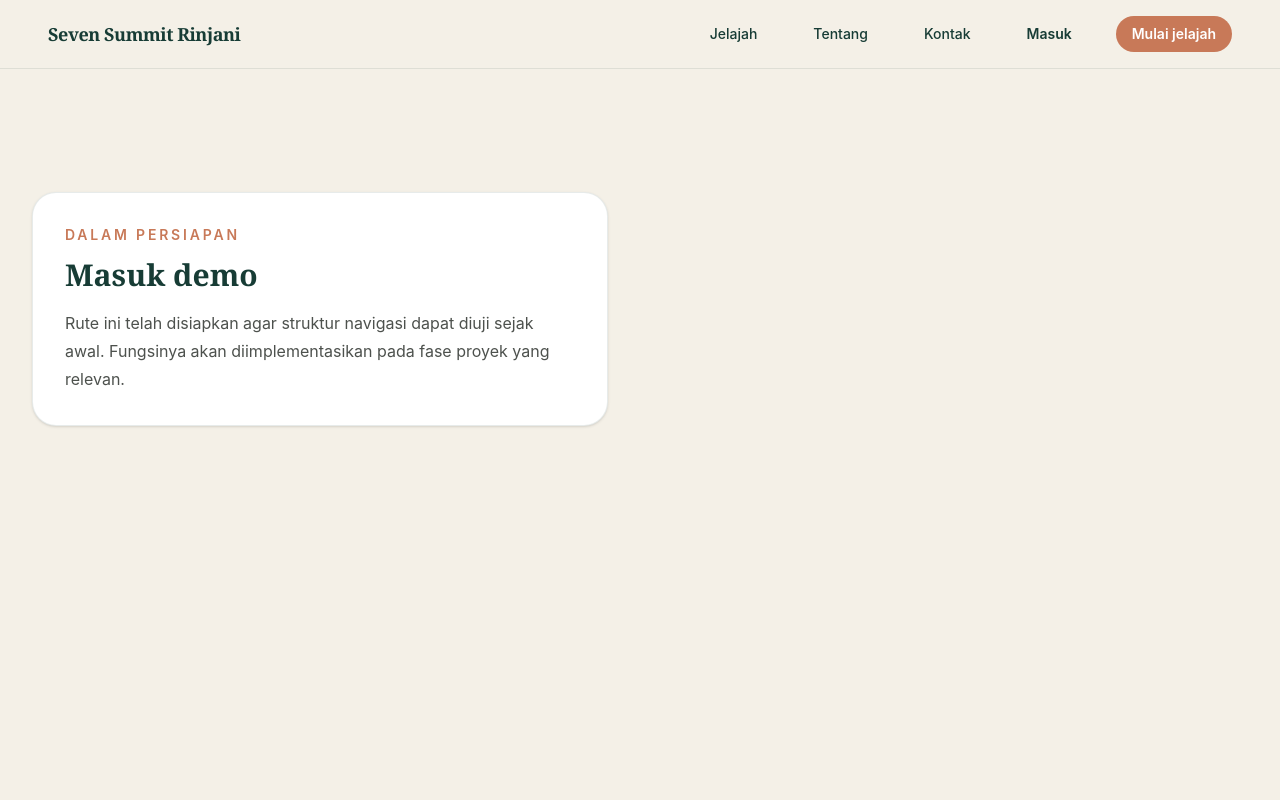
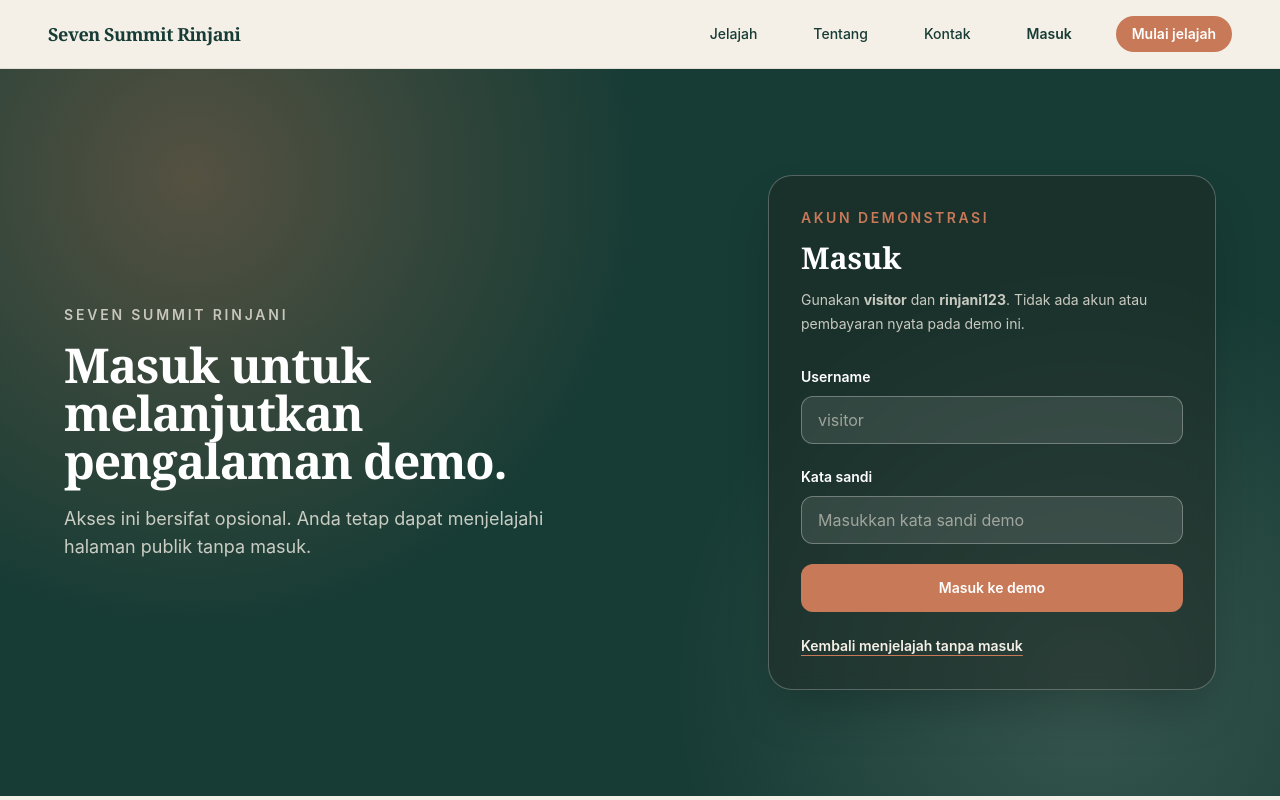
Before and after one commit to 4131yyu/seven-summit-rinjani, a React (Vite) app: page /login in a window 1280 px wide. Built offline with nearby package versions, Linux system fonts and the light colour scheme.

Commit message:
create login page

```diff
--- a/src/pages/LandingPage.tsx
+++ b/src/pages/LandingPage.tsx
@@ -36,14 +36,14 @@ export function LandingPage() {
     <>
       <section aria-labelledby="hero-heading" className="relative flex min-h-svh overflow-x-clip">
         <HeroMedia destination={activeDestination} />
-        <div className="relative z-10 mx-5 flex w-full max-w-7xl flex-col px-5 pb-6 pt-28 sm:px-8 sm:pb-10 sm:pt-32 lg:px-12 lg:pt-36">
+        <div className="relative z-10 mx-4 flex w-auto max-w-7xl flex-col px-5 pb-6 pt-28 sm:mx-5 sm:px-8 sm:pb-10 sm:pt-32 lg:px-12 lg:pt-36">
           {/* <div className="flex flex-1 items-start py-10 sm:py-14"> */}
             <div className="max-w-3xl">
               <p className="text-sm font-semibold tracking-[0.2em] text-cream/80 uppercase">Seven Summit Rinjani</p>
               <h1 className="mt-4 font-display text-5xl font-semibold tracking-tight text-white sm:text-6xl lg:text-7xl xl:text-8xl" id="hero-heading">
                 Discover the Seven Summits of Rinjani
               </h1>
-              <p className="mt-70 max-w-xl text-base leading-7 text-cream/90 sm:text-lg sm:leading-8">
+              <p className="mt-32 max-w-xl text-base leading-7 text-cream/90 sm:mt-48 sm:text-lg sm:leading-8 lg:mt-70">
                 Sebuah ruang untuk mempersiapkan pengalaman eksplorasi Rinjani melalui visual dan informasi yang akan diperbarui bersama tim.
               </p>
               <button className="button-primary mt-7" onClick={scrollToGallery} type="button">Explore the Summits</button>
--- /dev/null
+++ b/src/pages/LoginPage.tsx
@@ -0,0 +1,123 @@
+import { type FormEvent, useState } from "react";
+import { Link, useNavigate } from "react-router";
+
+const DEMO_USERNAME = "visitor";
+const DEMO_PASSWORD = "rinjani123";
+const DEMO_SESSION_KEY = "seven-summit-rinjani-demo-session";
+
+type LoginErrors = {
+  password?: string;
+  username?: string;
+};
+
+export function LoginPage() {
+  const navigate = useNavigate();
+  const [username, setUsername] = useState("");
+  const [password, setPassword] = useState("");
+  const [errors, setErrors] = useState<LoginErrors>({});
+  const [formError, setFormError] = useState("");
+
+  const handleSubmit = (event: FormEvent<HTMLFormElement>) => {
+    event.preventDefault();
+
+    const nextErrors: LoginErrors = {};
+
+    if (!username.trim()) nextErrors.username = "Username perlu diisi.";
+    if (!password) nextErrors.password = "Kata sandi perlu diisi.";
+
+    setErrors(nextErrors);
+    setFormError("");
+
+    if (Object.keys(nextErrors).length > 0) return;
+
+    if (username !== DEMO_USERNAME || password !== DEMO_PASSWORD) {
+      setFormError("Username atau kata sandi demo belum sesuai.");
+      return;
+    }
+
+    try {
+      sessionStorage.setItem(
+        DEMO_SESSION_KEY,
+        JSON.stringify({ username: DEMO_USERNAME, loggedInAt: new Date().toISOString() }),
+      );
+    } catch {
+      // The landing page remains public if session storage is unavailable.
+    }
+
+    navigate("/");
+  };
+
+  return (
+    <section className="relative isolate flex min-h-[calc(100svh-73px)] items-center overflow-hidden bg-forest px-5 py-12 sm:px-8 lg:px-12">
+      <div aria-hidden="true" className="absolute inset-0 bg-[radial-gradient(circle_at_15%_15%,rgb(200_121_88_/_35%),transparent_28rem),radial-gradient(circle_at_85%_85%,rgb(244_240_231_/_14%),transparent_26rem)]" />
+      <div className="relative mx-auto grid w-full max-w-6xl items-center gap-10 lg:grid-cols-[1fr_minmax(22rem,28rem)] lg:gap-16">
+        <div className="max-w-xl text-white">
+          <p className="text-sm font-semibold tracking-[0.2em] text-cream/75 uppercase">Seven Summit Rinjani</p>
+          <h1 className="mt-4 font-display text-4xl font-semibold tracking-tight sm:text-5xl">
+            Masuk untuk melanjutkan pengalaman demo.
+          </h1>
+          <p className="mt-5 max-w-lg text-base leading-7 text-cream/80 sm:text-lg">
+            Akses ini bersifat opsional. Anda tetap dapat menjelajahi halaman publik tanpa masuk.
+          </p>
+        </div>
+
+        <div className="rounded-3xl border border-white/25 bg-charcoal/45 p-6 text-white shadow-2xl backdrop-blur-md sm:p-8">
+          <p className="text-sm font-semibold tracking-[0.18em] text-terracotta uppercase">Akun demonstrasi</p>
+          <h2 className="mt-3 font-display text-3xl font-semibold">Masuk</h2>
+          <p className="mt-3 text-sm leading-6 text-cream/80">
+            Gunakan <strong>visitor</strong> dan <strong>rinjani123</strong>. Tidak ada akun atau
+            pembayaran nyata pada demo ini.
+          </p>
+
+          <form className="mt-7 space-y-5" noValidate onSubmit={handleSubmit}>
+            <div>
+              <label className="text-sm font-semibold" htmlFor="username">
+                Username
+              </label>
+              <input
+                aria-describedby={errors.username ? "username-error" : undefined}
+                aria-invalid={Boolean(errors.username)}
+                autoComplete="username"
+                className="mt-2 min-h-12 w-full rounded-xl border border-white/30 bg-white/10 px-4 text-white outline-none placeholder:text-cream/55 focus:border-terracotta focus:ring-2 focus:ring-terracotta/50"
+                id="username"
+                onChange={(event) => setUsername(event.target.value)}
+                placeholder="visitor"
+                type="text"
+                value={username}
+              />
+              {errors.username ? <p className="mt-2 text-sm text-orange-200" id="username-error">{errors.username}</p> : null}
+            </div>
+
+            <div>
+              <label className="text-sm font-semibold" htmlFor="password">
+                Kata sandi
+              </label>
+              <input
+                aria-describedby={errors.password ? "password-error" : undefined}
+                aria-invalid={Boolean(errors.password)}
+                autoComplete="current-password"
+                className="mt-2 min-h-12 w-full rounded-xl border border-white/30 bg-white/10 px-4 text-white outline-none placeholder:text-cream/55 focus:border-terracotta focus:ring-2 focus:ring-terracotta/50"
+                id="password"
+                onChange={(event) => setPassword(event.target.value)}
+                placeholder="Masukkan kata sandi demo"
+                type="password"
+                value={password}
+              />
+              {errors.password ? <p className="mt-2 text-sm text-orange-200" id="password-error">{errors.password}</p> : null}
+            </div>
+
+            {formError ? <p aria-live="polite" className="rounded-xl border border-orange-200/40 bg-orange-100/10 px-4 py-3 text-sm text-orange-100">{formError}</p> : null}
+
+            <button className="min-h-12 w-full rounded-xl bg-terracotta px-5 py-3 text-sm font-semibold text-white transition hover:bg-[#af684c] focus-visible:outline-2 focus-visible:outline-offset-3 focus-visible:outline-white" type="submit">
+              Masuk ke demo
+            </button>
+          </form>
+
+          <Link className="mt-6 inline-flex rounded-lg text-sm font-semibold text-cream underline decoration-terracotta underline-offset-4 focus-visible:outline-2 focus-visible:outline-offset-4 focus-visible:outline-white" to="/">
+            Kembali menjelajah tanpa masuk
+          </Link>
+        </div>
+      </div>
+    </section>
+  );
+}
--- a/src/router.tsx
+++ b/src/router.tsx
@@ -2,6 +2,7 @@ import { createBrowserRouter } from "react-router";
 
 import { AppShell } from "./components/layout/AppShell";
 import { LandingPage } from "./pages/LandingPage";
+import { LoginPage } from "./pages/LoginPage";
 import { NotFoundPage } from "./pages/NotFoundPage";
 import { RoutePlaceholderPage } from "./pages/RoutePlaceholderPage";
 
@@ -12,7 +13,7 @@ export const router = createBrowserRouter([
       { index: true, Component: LandingPage },
       {
         path: "login",
-        Component: () => <RoutePlaceholderPage title="Masuk demo" />,
+        Component: LoginPage,
       },
       {
         path: "destinations",
```
Also changed, not shown: 4 other files (tests, documents, lock files or other folders).
